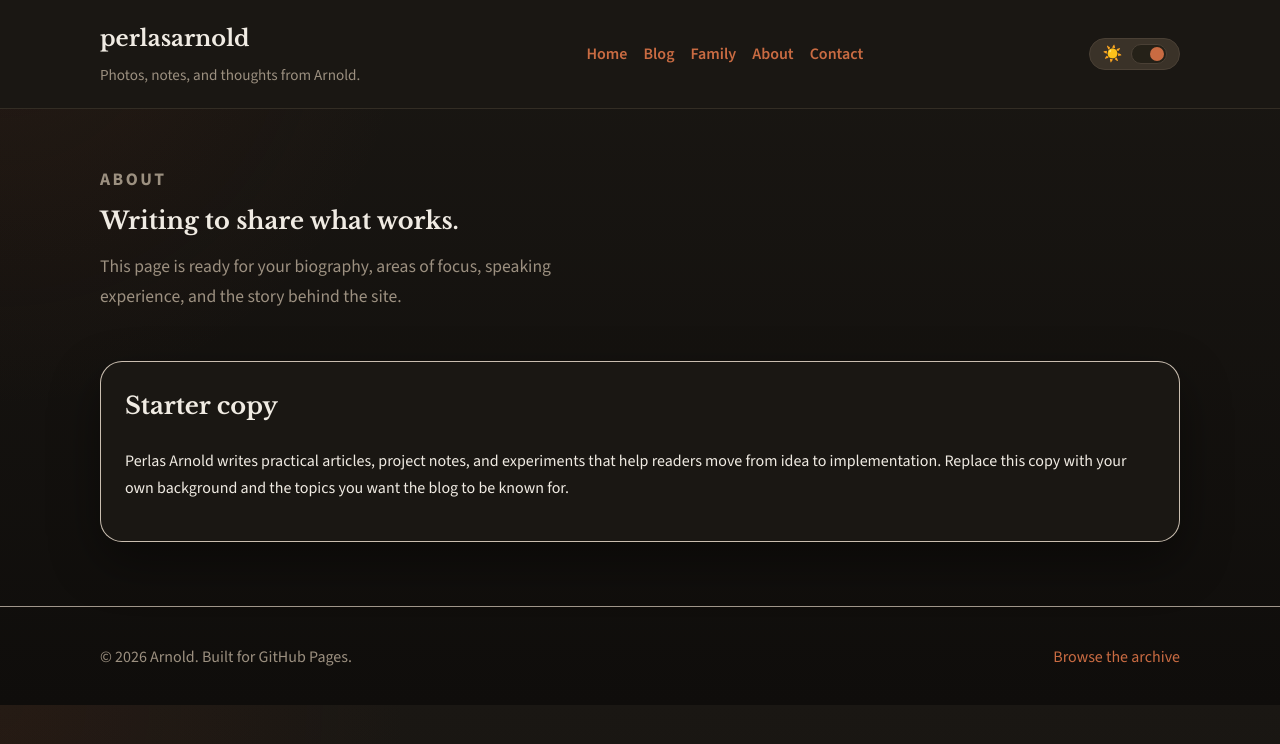
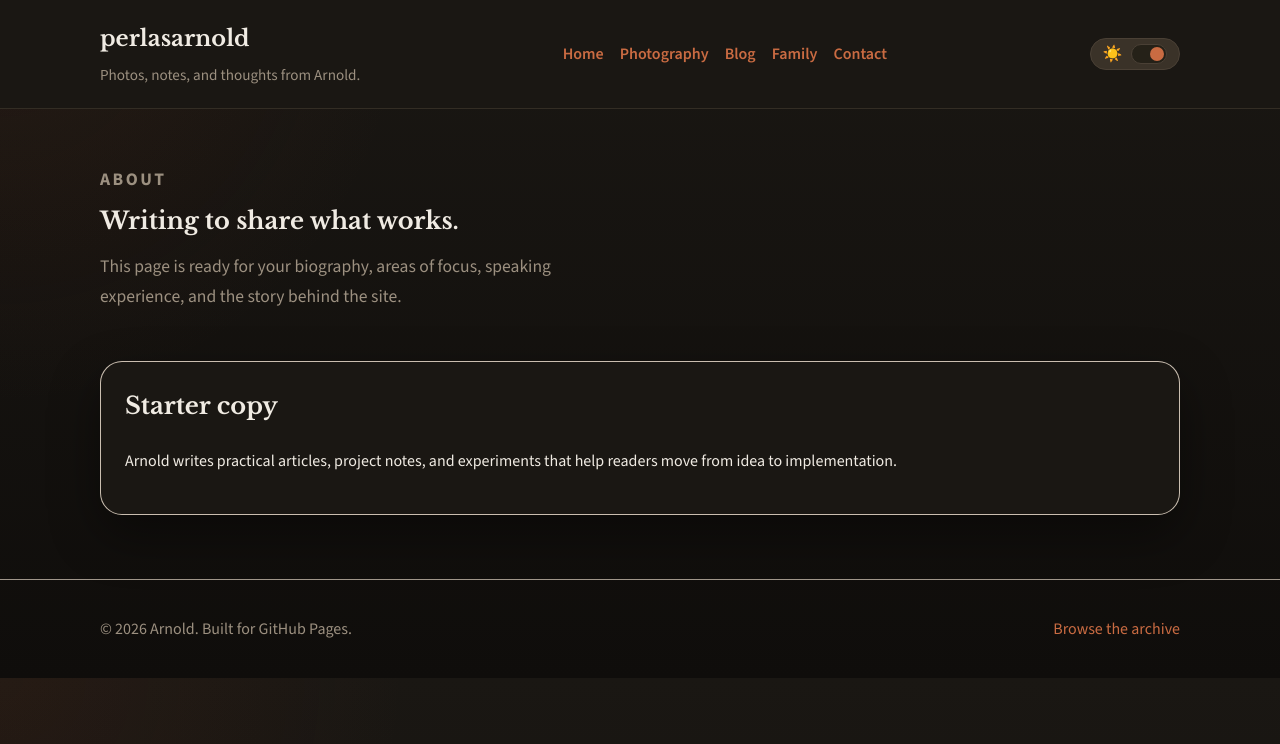
Before and after one commit to perlasarnold/perlasarnold.github.io, a Jekyll site: the page built from about.md, in a window 1280 px wide. Shown: the top 744 px of the page. Built offline with Jekyll 4.4.1, drawn with Linux system fonts in a browser that asks for light colours.

Commit message:
refactor: update site navigation, simplify hero copy, and remove archive link

```diff
--- a/_config.yml
+++ b/_config.yml
@@ -17,11 +17,11 @@
 nav:
   - title: Home
     url: /
+  - title: Photography
+    url: /photography/
   - title: Blog
     url: /blog/
   - title: Family
     url: "https://docs.google.com/spreadsheets/d/1gcWSrqBbkT3ygMAU_9x00z6gBy7V5585r0pIs4cZJYQ/edit?usp=sharing"
-  - title: About
-    url: /about/
   - title: Contact
     url: /contact/
--- a/about.md
+++ b/about.md
@@ -16,9 +16,8 @@
   <div class="simple-panel">
     <h2>Starter copy</h2>
     <p>
-      Perlas Arnold writes practical articles, project notes, and experiments that help readers move
-      from idea to implementation. Replace this copy with your own background and the topics you want
-      the blog to be known for.
+      Arnold writes practical articles, project notes, and experiments that help readers move
+      from idea to implementation.
     </p>
   </div>
 </section>
--- a/index.html
+++ b/index.html
@@ -6,14 +6,14 @@
 <section class="hero container">
   <div class="hero-copy">
     <p class="eyebrow">PerlasArnold.me</p>
-    <h1>Explore Photography.</h1>
+    <h1>Photography.</h1>
     <p>
       Now that you don't have to be perfect, you can be good.
     </p>
     <div class="button-row">
       <a class="button" href="{{ '/photography/' | relative_url }}">View Photography</a>
       <a class="button button-secondary" href="{{ '/blog/' | relative_url }}">Open the blog</a>
-      <a class="button button-secondary" href="{{ '/archive/' | relative_url }}">Browse archive</a>
+      <!-- <a class="button button-secondary" href="{{ '/archive/' | relative_url }}">Browse archive</a> -->
     </div>
   </div>
   <aside class="hero-panel">
```
